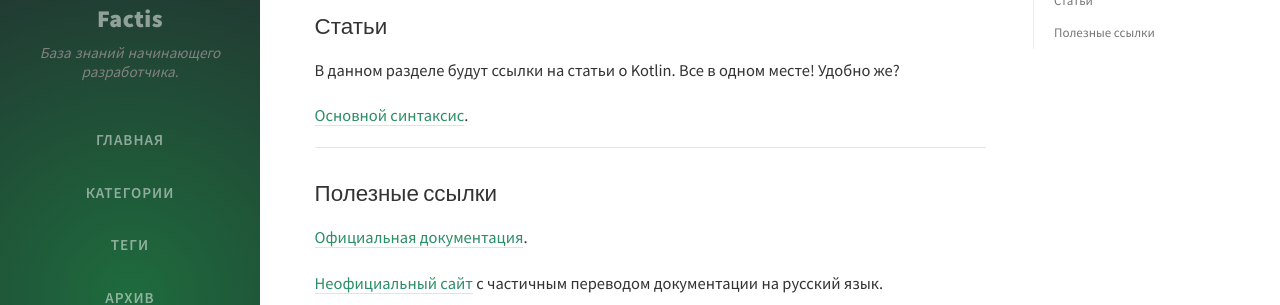
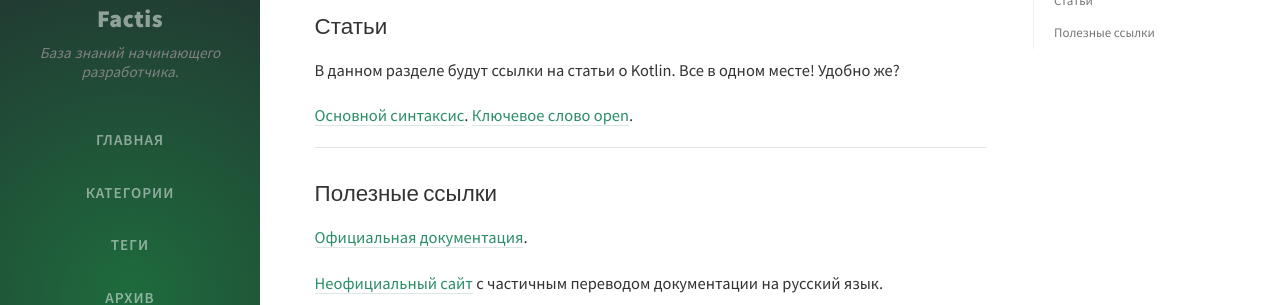
Before and after one commit to Bimlibik/bimlibik.github.io, a Jekyll site: the page built from _posts/2020-06-02-kotlin-overview.md, in a window 1280 px wide and 900 px high, scrolled down 829 px. Shown: the part 155-460 px from the top of the window. Built offline with Jekyll 4.4.1, drawn with Linux system fonts in a browser that asks for light colours; nearby versions of some CDN libraries; comment, search, counter and statistics services are not loaded.

Commit message:
добавлена ссылка на пост про ключевое слово open

```diff
--- a/_posts/2020-06-02-kotlin-overview.md
+++ b/_posts/2020-06-02-kotlin-overview.md
@@ -48,6 +48,7 @@ Studio, можно использовать при разработке на Kot
 В данном разделе будут ссылки на статьи о Kotlin. Все в одном месте! Удобно же?
 
 [Основной синтаксис](https://bimlibik.github.io/posts/kotlin-basic-syntax/).
+[Ключевое слово open](https://bimlibik.github.io/posts/kotlin-open-keyword/).
 
 ***
 
```
